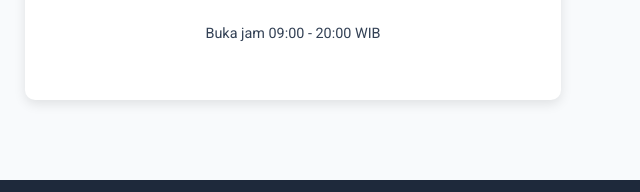
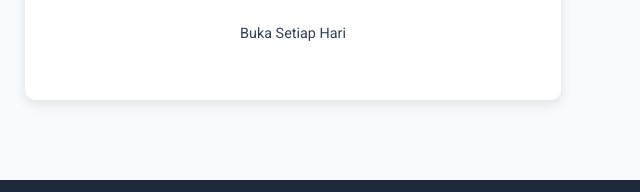
Before and after one commit to Faiqo05/Website-Optik, a plain HTML site: page index.html in a window 1280 px wide. Shown: the part 3943-4135 px from the top of the page, 640-1280 px from the left. Drawn offline with Linux system fonts and the light colour scheme.

Commit message:
Ubah sedikit

```diff
--- a/index.html
+++ b/index.html
@@ -221,7 +221,7 @@
                             <a href="https://wa.me/6282139309620?text=Halo%20Optika%20Vision,%20saya%20melihat%20website%20Anda%20dan%20ingin%20bertanya%20tentang:" class="whatsapp-btn" target="_blank">
                                 <i class="fab fa-whatsapp"></i> Chat Sekarang
                             </a>
-                            <p class="whatsapp-note">Buka jam 09:00 - 20:00 WIB</p>
+                            <p class="whatsapp-note">Buka Setiap Hari</p>
                         </div>
                     </div>
                 </div>
```
